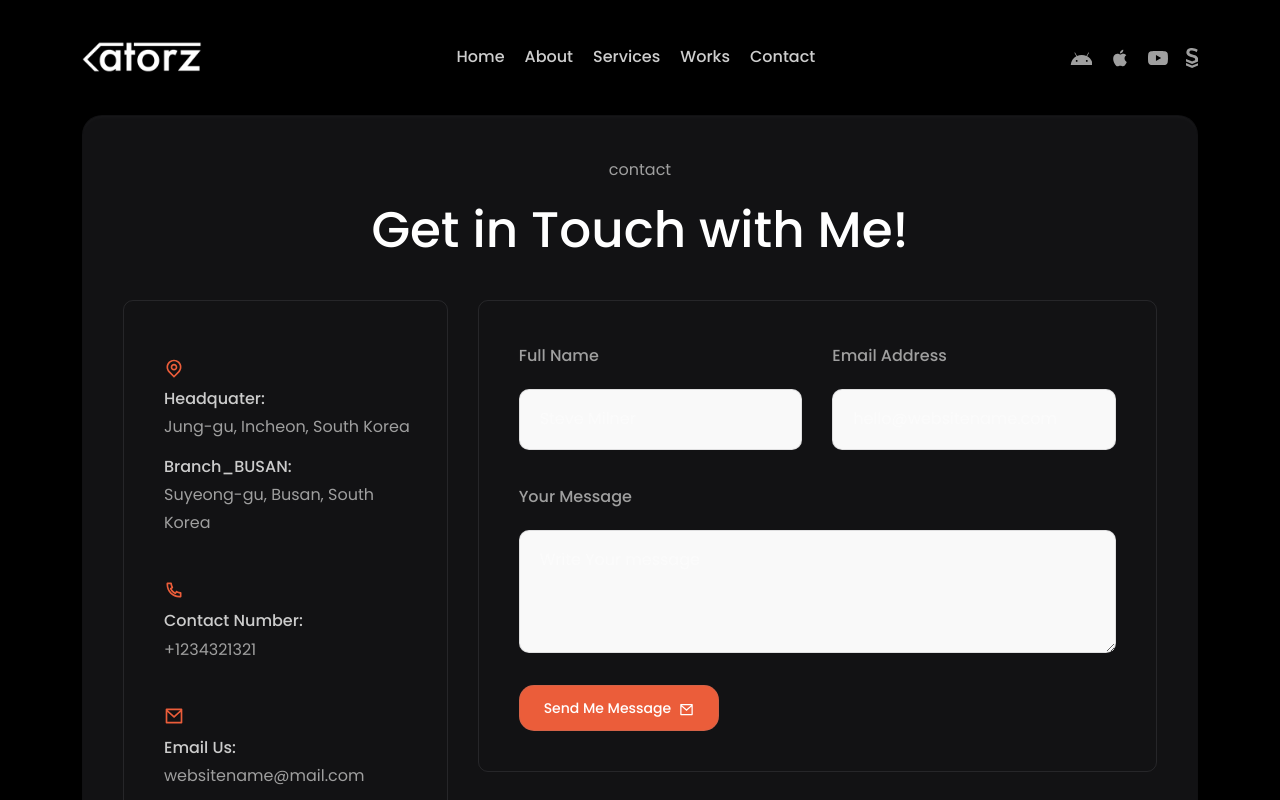
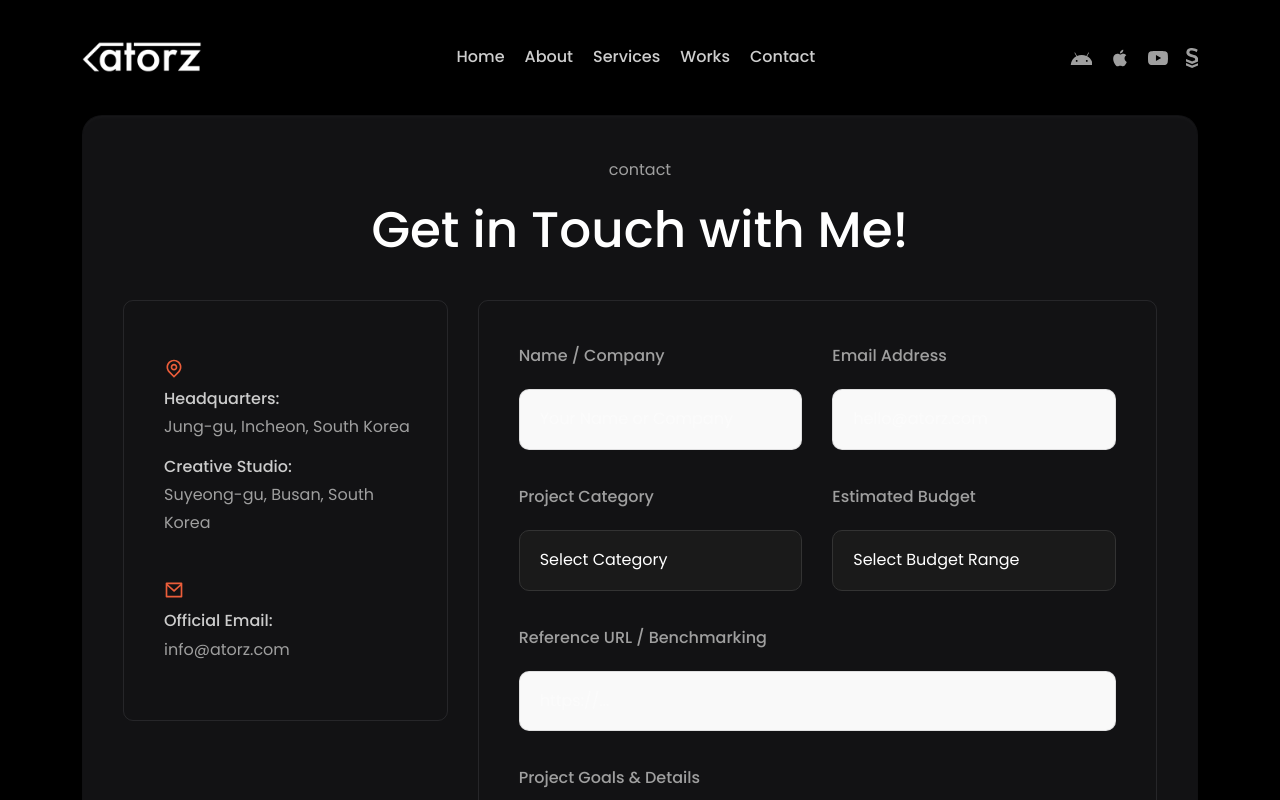
Before and after one commit to ssau97/atorz, a Next.js app: page /contact in a window 1280 px wide. Shown: the top 800 px of the page. Built offline with nearby package versions, Linux system fonts and the light colour scheme.

Commit message:
feat: complete contact form integration and email routing setup

```diff
--- a/src/components/sections/contact/contactForm.jsx
+++ b/src/components/sections/contact/contactForm.jsx
@@ -1,43 +1,200 @@
-import React from 'react'
-import { RiMailLine } from '@remixicon/react'
-import SlideUp from '@/utlits/animations/slideUp'
+"use client";
+
+import React, { useState } from "react";
+import { RiMailLine } from "@remixicon/react";
+import SlideUp from "@/utlits/animations/slideUp";
 
 const ContactForm = () => {
+  // 폼 상태 관리
+  const [formData, setFormData] = useState({
+    name: "",
+    email: "",
+    category: "",
+    budget: "",
+    reference: "",
+    message: "",
+  });
+
+  const [isSubmitting, setIsSubmitting] = useState(false);
+
+  const handleChange = (e) => {
+    const { name, value } = e.target;
+    setFormData((prev) => ({ ...prev, [name]: value }));
+  };
+
+  const handleSubmit = async (e) => {
+    e.preventDefault();
+    setIsSubmitting(true);
+
+    // 구글 폼 응답 URL (전달해주신 주소에서 수정됨)
+    const GOOGLE_FORM_URL =
+      "https://docs.google.com/forms/d/e/1FAIpQLScVOI8k0a5cygzUrBRbVs2RGs7sy-bGqX6QCu-_toLb9Vxpfw/formResponse";
+
+    // 추출한 entry ID 매핑
+    const formDataPayload = new FormData();
+    formDataPayload.append("entry.710808333", formData.name);
+    formDataPayload.append("entry.1502332718", formData.email);
+    formDataPayload.append("entry.1722514699", formData.category);
+    formDataPayload.append("entry.1722383089", formData.budget);
+    formDataPayload.append("entry.651195894", formData.reference);
+    formDataPayload.append("entry.684194563", formData.message);
+
+    try {
+      // 구글 폼으로 데이터 전송 (CORS 이슈 방지를 위해 mode: 'no-cors' 사용)
+      await fetch(GOOGLE_FORM_URL, {
+        method: "POST",
+        mode: "no-cors",
+        body: formDataPayload,
+      });
+
+      alert("문의가 성공적으로 전달되었습니다. 검토 후 연락드리겠습니다.");
+      // 폼 초기화
+      setFormData({
+        name: "",
+        email: "",
+        category: "",
+        budget: "",
+        reference: "",
+        message: "",
+      });
+      e.target.reset(); // 입력창 비우기
+    } catch (error) {
+      console.error("Error!", error);
+      alert("전송 중 오류가 발생했습니다. 다시 시도해 주세요.");
+    } finally {
+      setIsSubmitting(false);
+    }
+  };
+
   return (
     <div className="col-lg-8">
       <SlideUp>
         <div className="contact-form contact-form-area">
-                    <form className="contactForm" >
+          <form className="contactForm" onSubmit={handleSubmit}>
             <div className="row">
               <div className="col-md-6">
                 <div className="form-group">
-                                    <label htmlFor="name">Full Name</label>
-                                    <input type="text" id="name" name="name" className="form-control" placeholder="Steve Milner" required data-error="Please enter your Name" />
-                                    <label htmlFor="name" className="for-icon"><i className="far fa-user"></i></label>
-                                    <div className="help-block with-errors"></div>
+                  <label htmlFor="name">Name / Company</label>
+                  <input
+                    type="text"
+                    id="name"
+                    name="name"
+                    className="form-control"
+                    placeholder="Your Name or Company"
+                    required
+                    onChange={handleChange}
+                  />
                 </div>
               </div>
               <div className="col-md-6">
                 <div className="form-group">
                   <label htmlFor="email">Email Address</label>
-                                    <input type="email" id="email" name="email" className="form-control" placeholder="hello@websitename.com" required data-error="Please enter your Email" />
-                                    <label htmlFor="email" className="for-icon"><i className="far fa-envelope"></i></label>
-                                    <div className="help-block with-errors"></div>
+                  <input
+                    type="email"
+                    id="email"
+                    name="email"
+                    className="form-control"
+                    placeholder="hello@atorz.com"
+                    required
+                    onChange={handleChange}
+                  />
+                </div>
+              </div>
+              <div className="col-md-6">
+                <div className="form-group">
+                  <label htmlFor="category">Project Category</label>
+                  <select
+                    id="category"
+                    name="category"
+                    className="form-control"
+                    required
+                    style={{
+                      backgroundColor: "#1a1a1a",
+                      color: "#fff",
+                      border: "1px solid #333",
+                    }}
+                    onChange={handleChange}
+                  >
+                    <option value="">Select Category</option>
+                    <option value="Strategy & Branding">
+                      Strategy & Branding
+                    </option>
+                    <option value="Platform & Infrastructure">
+                      Platform & Infrastructure
+                    </option>
+                    <option value="Space & Experience">
+                      Space & Experience
+                    </option>
+                    <option value="Full Integrated Solution">
+                      Full Integrated Solution
+                    </option>
+                  </select>
+                </div>
+              </div>
+              <div className="col-md-6">
+                <div className="form-group">
+                  <label htmlFor="budget">Estimated Budget</label>
+                  <select
+                    id="budget"
+                    name="budget"
+                    className="form-control"
+                    required
+                    style={{
+                      backgroundColor: "#1a1a1a",
+                      color: "#fff",
+                      border: "1px solid #333",
+                    }}
+                    onChange={handleChange}
+                  >
+                    <option value="">Select Budget Range</option>
+                    <option value="Under $10k">Under $10k</option>
+                    <option value="$10k - $30k">$10k - $30k</option>
+                    <option value="$30k - $70k">$30k - $70k</option>
+                    <option value="$70k+">$70k+</option>
+                  </select>
                 </div>
               </div>
               <div className="col-md-12">
                 <div className="form-group">
-                                    <label htmlFor="message">Your Message</label>
-                                    <textarea name="message" id="message" className="form-control" rows="4" placeholder="Write Your message" required data-error="Please Write your Message"></textarea>
-                                    <div className="help-block with-errors"></div>
+                  <label htmlFor="reference">
+                    Reference URL / Benchmarking
+                  </label>
+                  <input
+                    type="text"
+                    id="reference"
+                    name="reference"
+                    className="form-control"
+                    placeholder="https://..."
+                    onChange={handleChange}
+                  />
+                </div>
+              </div>
+              <div className="col-md-12">
+                <div className="form-group">
+                  <label htmlFor="message">Project Goals & Details</label>
+                  <textarea
+                    name="message"
+                    id="message"
+                    className="form-control"
+                    rows="4"
+                    placeholder="Tell us about your project goals."
+                    required
+                    onChange={handleChange}
+                  ></textarea>
                 </div>
               </div>
               <div className="col-md-12">
                 <div className="form-group mb-0">
-                                    <button type="submit" className="theme-btn">
-                                        Send Me Message <i><RiMailLine size={15} /></i>
+                  <button
+                    type="submit"
+                    className="theme-btn"
+                    disabled={isSubmitting}
+                  >
+                    {isSubmitting ? "Sending..." : "Send Proposal"}{" "}
+                    <i>
+                      <RiMailLine size={15} />
+                    </i>
                   </button>
-                                    <div id="msgSubmit" className="hidden"></div>
                 </div>
               </div>
             </div>
@@ -45,7 +202,7 @@ const ContactForm = () => {
         </div>
       </SlideUp>
     </div>
-    )
-}
+  );
+};
 
-export default ContactForm
+export default ContactForm;
--- a/src/components/sections/contact/contactOption.jsx
+++ b/src/components/sections/contact/contactOption.jsx
@@ -11,38 +11,24 @@ const ContactOption = () => {
             <div className="single-contact">
               <div className="contact-icon">
                 <i>
-                  {" "}
                   <RiMapPinLine size={20} />
                 </i>
               </div>
-              <h2>headquater:</h2>
+              <h2>Headquarters:</h2>
               <p>Jung-gu, Incheon, South Korea</p>
-              <h2>Branch_BUSAN:</h2>
+              <h2 style={{ marginTop: "10px" }}>Creative Studio:</h2>
               <p>Suyeong-gu, Busan, South Korea</p>
             </div>
           </SlideUp>
-          <SlideUp delay={3}>
-            <div className="single-contact wow fadeInUp" data-wow-delay=".4s">
+          <SlideUp delay={4}>
+            <div className="single-contact">
               <div className="contact-icon">
                 <i>
-                  {" "}
-                  <RiPhoneLine size={20} />
-                </i>
-              </div>
-              <h2>contact number:</h2>
-              <p>+1234321321</p>
-            </div>
-          </SlideUp>
-          <SlideUp delay={4}>
-            <div className="single-contact wow fadeInUp" data-wow-delay=".6s">
-              <div className="contact-icon">
-                <i>
-                  {" "}
                   <RiMailLine size={20} />
                 </i>
               </div>
-              <h2>Email us:</h2>
-              <p>websitename@mail.com</p>
+              <h2>Official Email:</h2>
+              <p>info@atorz.com</p>
             </div>
           </SlideUp>
         </div>
```
Lines whose indentation alone changed are shown as unchanged.
